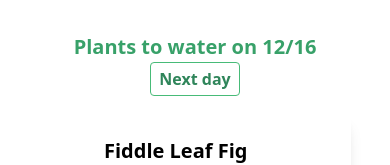
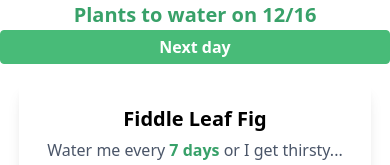
Before and after one commit to cm718/tandelorianforest, a Gatsby site: page / in a window 390 px wide. Shown: the top 165 px of the page. Built offline with nearby package versions, Linux system fonts and the light colour scheme; Gatsby itself is replaced by a stand-in of ours.

Commit message:
inverted button color and changed flex on card div

```diff
--- a/src/pages/index.js
+++ b/src/pages/index.js
@@ -11,16 +11,16 @@ class IndexPage extends React.Component {
     // console.log(this.state);
     const date = this.state.date
     return (
-      <div className="m-8 mx-auto container">
+      <div className="mx-auto container">
         <h4 className="text-xl font-black text-center text-green-600">
           Plants to water on 12/{date}
         </h4>
         {date === 16 ?
           <div className="flex justify-center md:justify-end">
             <button className="
-              bg-transparent hover:bg-green-500
-              text-green-700 font-semibold hover:text-white
-              py-1 px-2 border border-green-500
+              bg-green-500 hover:bg-transparent hover:border-green-700
+              text-white font-semibold hover:text-green-700
+              py-1 px-2 md:w-32 w-full border border-green-500
               hover:border-transparent rounded">Next day</button>
           </div>
             :
@@ -38,9 +38,11 @@ class IndexPage extends React.Component {
           </div>  }
         <div
           className="
+          flex
           flex-row
-          flex flex-wrap
-          justify-between"
+          flex-wrap
+          justify-center
+          sm:justify-between"
         >
           {this.state.plants.map(plant => (
             <Card
```
